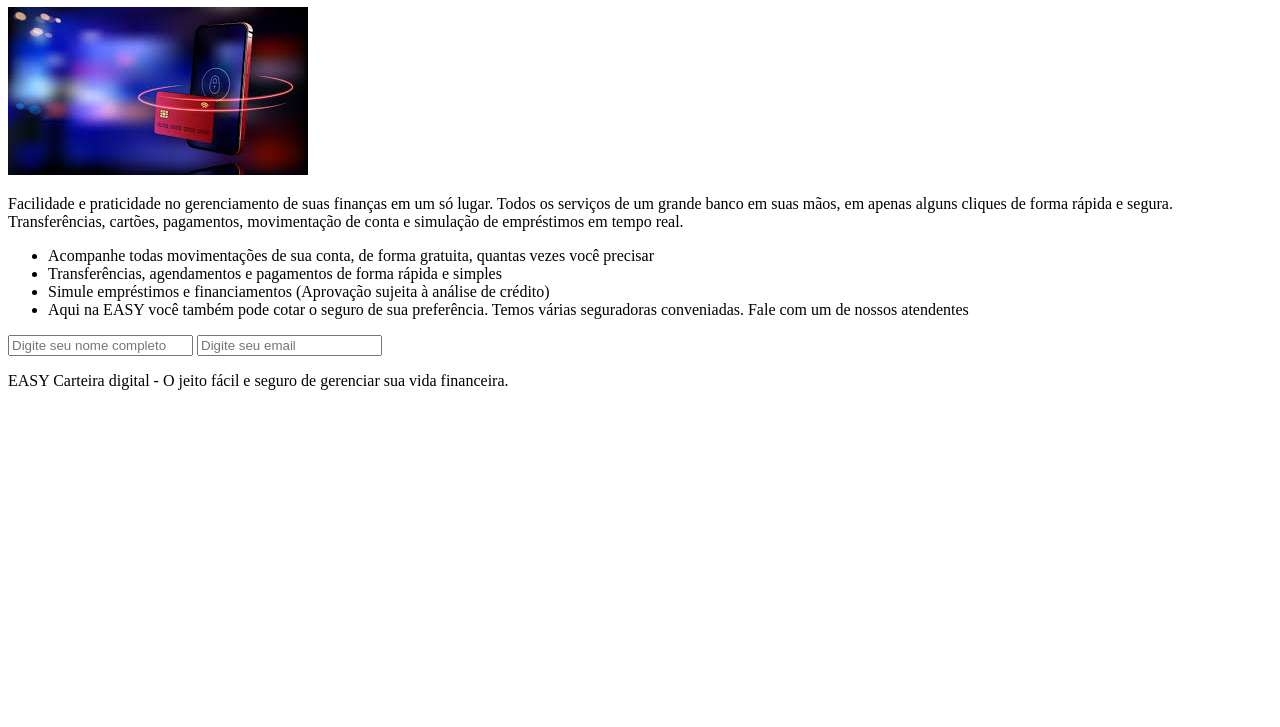
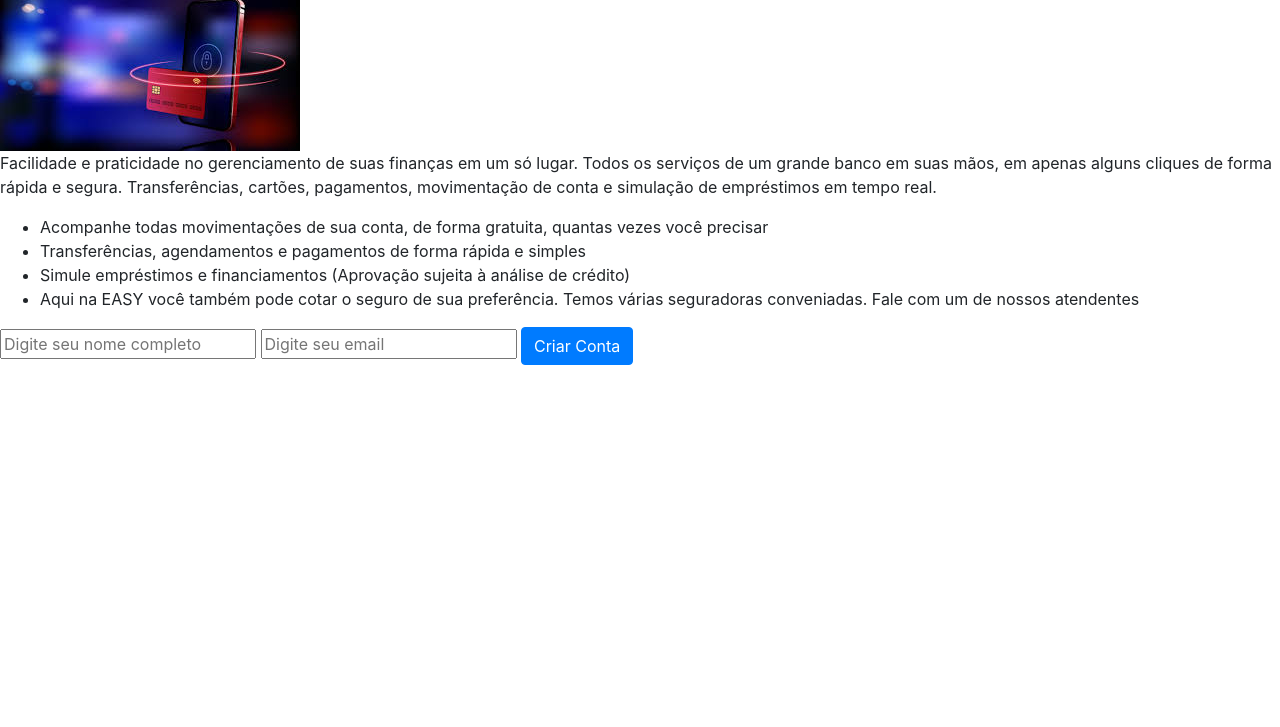
Before and after one commit to Ronaldosouza72/Landing-page, a plain HTML site: page index.html in a window 1280 px wide. Shown: the part 73-800 px from the top of the page. Drawn offline with nearby package versions, Linux system fonts and the light colour scheme.

Commit message:
Adicionado botão do form

```diff
--- a/index.html
+++ b/index.html
@@ -3,6 +3,7 @@
 <head>
     <meta charset="UTF-8">
     <meta name="viewport" content="width=device-width, initial-scale=1.0">
+    <link rel="stylesheet" href="https://stackpath.bootstrapcdn.com/bootstrap/4.1.3/css/bootstrap.min.css" integrity="sha384-MCw98/SFnGE8fJT3GXwEOngsV7Zt27NXFoaoApmYm81iuXoPkFOJwJ8ERdknLPMO" crossorigin="anonymous">
     <title>EASY Carteira Digital</title>
 </head>
 <body>
@@ -30,10 +31,13 @@
     <form action="#">
         <input type="text" name="Digite seu nome" placeholder="Digite seu nome completo">
         <input type="email" name="email" placeholder="Digite seu email">
+        <button type="button" class="btn btn-primary" onclick="validarformulário()">Criar Conta</button>
     </form>
 </section>
 <footer>
-        <P>EASY Carteira digital - O jeito fácil e seguro de gerenciar sua vida financeira.</P>
+    <script src="https://code.jquery.com/jquery-3.3.1.slim.min.js" integrity="sha384-q8i/X+965DzO0rT7abK41JStQIAqVgRVzpbzo5smXKp4YfRvH+8abtTE1Pi6jizo" crossorigin="anonymous"></script>
+    <script src="https://cdnjs.cloudflare.com/ajax/libs/popper.js/1.14.3/umd/popper.min.js" integrity="sha384-ZMP7rVo3mIykV+2+9J3UJ46jBk0WLaUAdn689aCwoqbBJiSnjAK/l8WvCWPIPm49" crossorigin="anonymous"></script>
+    <script src="https://stackpath.bootstrapcdn.com/bootstrap/4.1.3/js/bootstrap.min.js" integrity="sha384-ChfqqxuZUCnJSK3+MXmPNIyE6ZbWh2IMqE241rYiqJxyMiZ6OW/JmZQ5stwEULTy" crossorigin="anonymous"></script>
 </footer >
 </body>
 </html>
```
